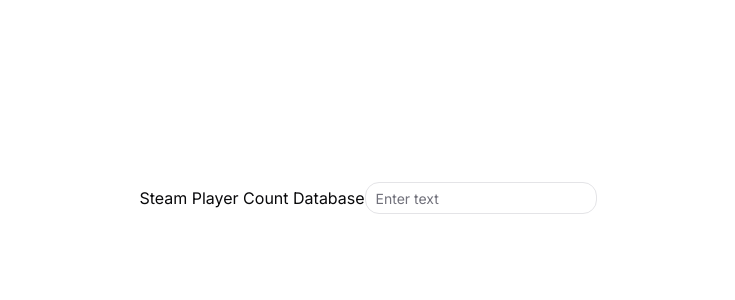
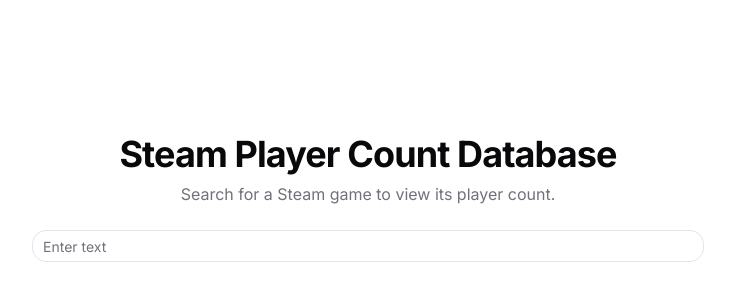
Before and after one commit to ItzYaboiiJoe/SteamDB2, a Next.js app: page / in a window 1280 px wide. Shown: the part 202-502 px from the top of the page, without its empty margins (272-1007 px from the left). Built offline with nearby package versions, Linux system fonts and the light colour scheme.

Commit message:
Updated home page UI

```diff
--- a/src/features/home/components/MainHome.tsx
+++ b/src/features/home/components/MainHome.tsx
@@ -2,14 +2,23 @@
 
 const MainHome = () => {
   return (
-    <div className="flex min-h-dvh items-center justify-center">
-      <div>
-        <h1>Steam Player Count Database</h1>
+    <main className="flex min-h-dvh items-center justify-center px-4">
+      <div className="flex w-full max-w-2xl flex-col items-center gap-6 text-center">
+        <div className="space-y-2">
+          <h1 className="text-3xl font-bold tracking-tight sm:text-4xl">
+            Steam Player Count Database
+          </h1>
+
+          <p className="text-muted-foreground">
+            Search for a Steam game to view its player count.
+          </p>
+        </div>
+
+        <div className="w-full">
+          <SearchGame />
+        </div>
       </div>
-      <div>
-        <SearchGame />
-      </div>
-    </div>
+    </main>
   );
 };
 
```
